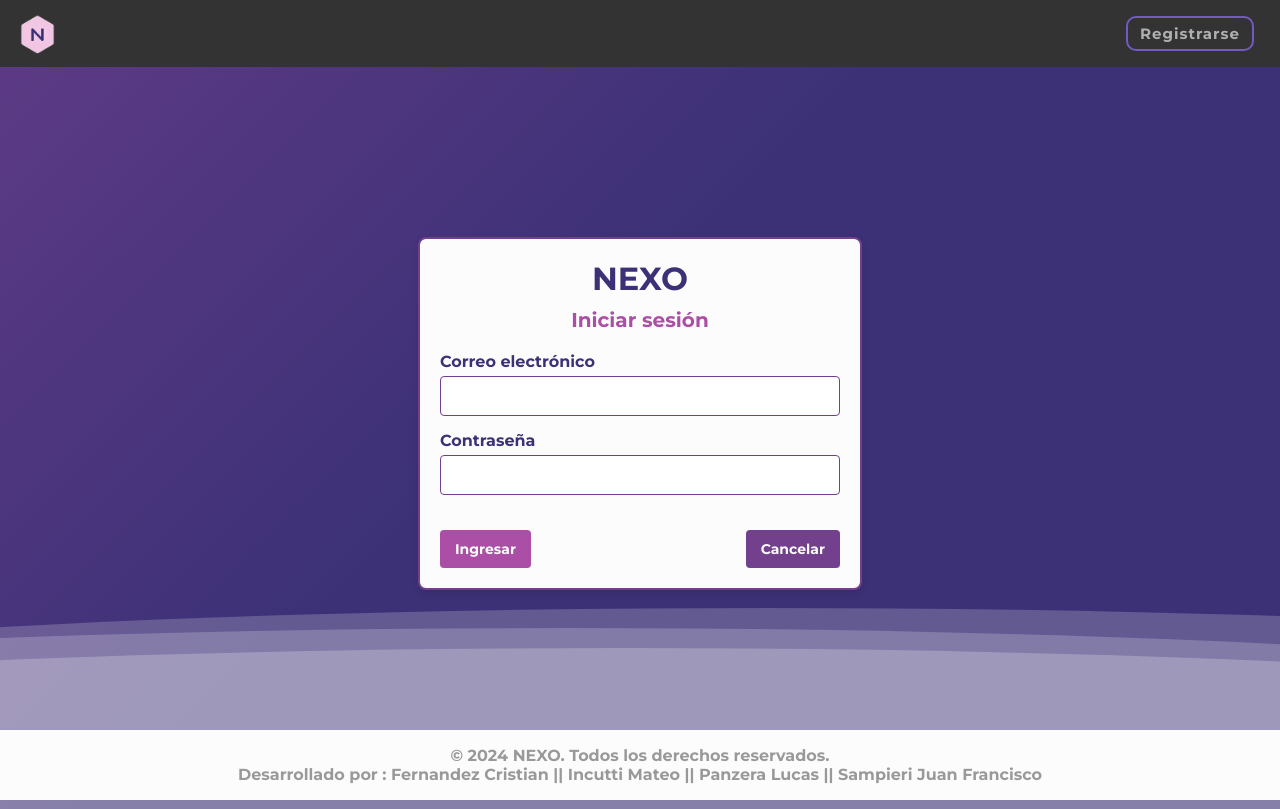
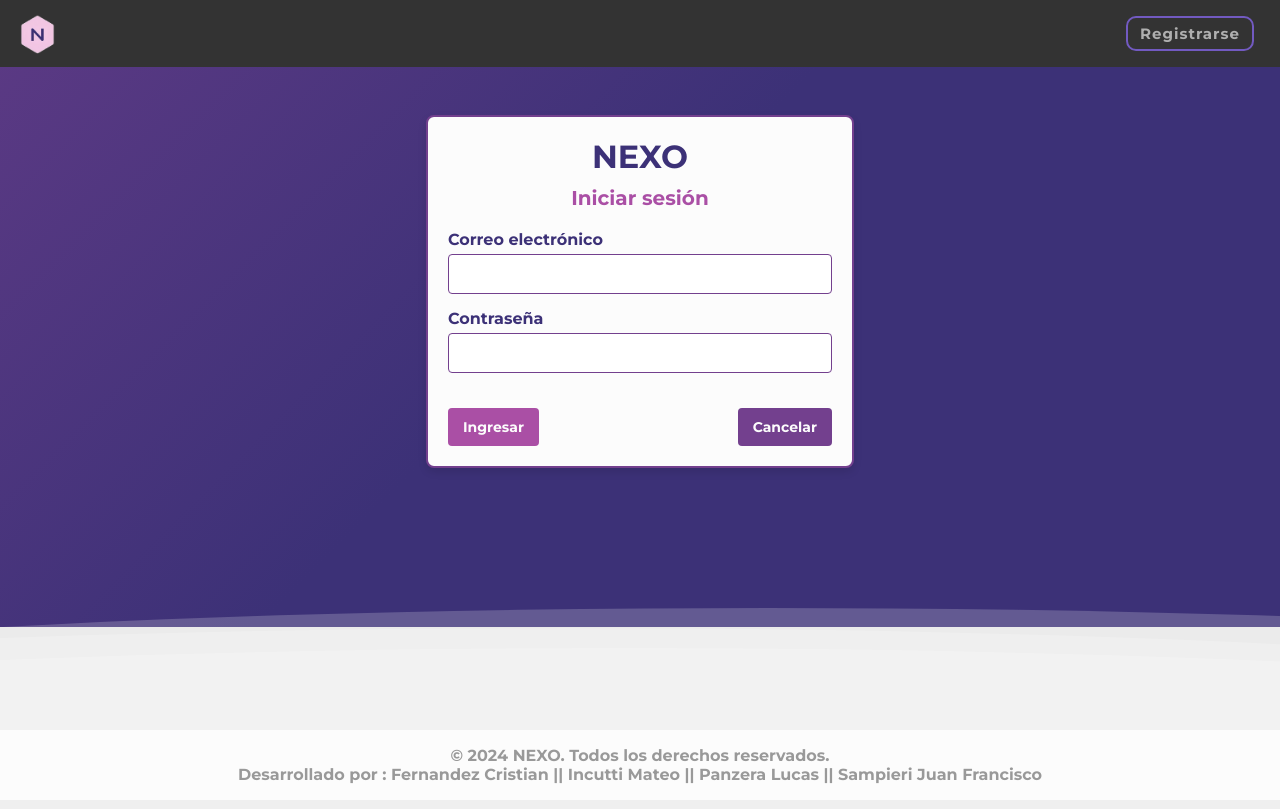
Before and after one commit to BilleteraVirtual/BilleteraVirtual-Front, an Angular app: page /login in a window 1280 px wide. Built offline with nearby package versions, Linux system fonts and the light colour scheme; no server answers.

Commit message:
arreglar los tamaños en signUp y logIn

```diff
--- a/src/app/login/login.component.css
+++ b/src/app/login/login.component.css
@@ -6,7 +6,7 @@ body {
   animation: gradient 15s ease infinite;
   background-size: 400% 400%;
   background-attachment: fixed;
-  height: 92.7vh; /* Ajuste la altura para que no aparezca el scrolbar, le reste el valor de altura del nav (7,3vh)  */
+  height: 35rem; /* Ajuste la altura para que no aparezca el scrolbar, le reste el valor de altura del nav (7,3vh)  */
 }
 
 
@@ -78,12 +78,10 @@ body {
   border: 2px solid #73408e;
   border-radius: 8px;
   padding: 20px;
-  width: 100%;
-  max-width: 400px;
-  margin: 170px auto; /* Aumenta el margen superior para separarlo más del fondo */
+  width: 30%;
+  margin: 3rem auto; /* Aumenta el margen superior para separarlo más del fondo */
   box-shadow: 0 4px 8px rgba(0, 0, 0, 0.1);
   text-align: center;
-  position: relative;
   z-index: 11; /* Asegura que el formulario esté por encima de las ondas */
 }
 
--- a/src/app/signup/signup.component.css
+++ b/src/app/signup/signup.component.css
@@ -1,13 +1,10 @@
 /* Fondo animado con gradiente */
 body {
-  margin: 0;
   font-family: -apple-system, BlinkMacSystemFont, sans-serif;
   overflow: auto;
   background: linear-gradient(315deg, rgba(60, 49, 119, 1) 20%, rgba(115, 64, 142, 1) 38%, rgba(170, 79, 165, 1) 68%, rgb(225, 95, 188, 1) 90%);
   animation: gradient 15s ease infinite;
-  background-size: 400% 400%;
-  background-attachment: fixed;
-  height: 92.7vh; /* Ajuste la altura para que no aparezca el scrolbar, le reste el valor de altura del nav (7,3vh)  */
+  height: 32.2rem;
 }
 
 @keyframes gradient {
@@ -99,13 +96,13 @@ form {
   border-radius: 8px;
   box-shadow: 0 4px 8px rgba(0, 0, 0, 0.1);
   max-width: 800px; /* Aumentamos el ancho para permitir más espacio para las columnas */
-  margin: 100px auto;
+  margin: 2.5rem auto;
   font-family: 'Arial', sans-serif;
   z-index: 10; /* Asegura que el formulario esté por encima de las ondas */
   position: relative; /* Necesario para que z-index funcione */
   display: grid;
   grid-template-columns: 1fr 1fr; /* Crea dos columnas de igual tamaño */
-  gap: 20px; /* Espacio entre las columnas */
+  gap: 0.5rem; /* Espacio entre las columnas */
 }
 
 /* Dividir los grupos de campos en columnas */
@@ -118,18 +115,20 @@ div[formGroupName="user"] {
   background-color: #f8f0fc; /* Fondo claro para secciones */
 }
 
+
+#userType{
+  margin-top: 1rem;
+}
 /* Estilos para la columna izquierda (campos hasta tipo de usuario) */
 form .left-column {
   display: flex;
   flex-direction: column;
-  gap: 15px;
 }
 
 /* Estilos para la columna derecha (campos después de tipo de usuario) */
 form .right-column {
   display: flex;
   flex-direction: column;
-  gap: 15px;
 }
 
 /* Secciones específicas dentro de las columnas */
@@ -137,7 +136,6 @@ form .left-column label,
 form .right-column label {
   color: #3c3177; /* Texto oscuro */
   font-weight: bold;
-  display: block;
   margin-bottom: 5px;
 }
 
@@ -145,7 +143,7 @@ form .right-column label {
 form input,
 form select {
   width: 100%;
-  padding: 10px;
+  padding: 0.3rem;
   margin-bottom: 15px;
   border: 1px solid #73408e; /* Borde de los inputs */
   border-radius: 4px;
@@ -187,7 +185,7 @@ form .register-btn {
   font-weight: bold;
   cursor: pointer;
   transition: background-color 0.3s ease;
-  margin-top: 8%;
+  margin-top: 2rem;
 }
 
 form .register-btn:hover {
--- a/src/app/signup/signup.component.html
+++ b/src/app/signup/signup.component.html
@@ -38,7 +38,7 @@
         </div>
       </div>
 
-      <label>Tipo de usuario</label>
+      <label id="userType">Tipo de usuario</label>
       <select formControlName="userType" (change)="onUserTypeChange($event)">
         <option value="" disabled selected>Selecciona una opción</option>
         <option value="user">Usuario</option>
```
